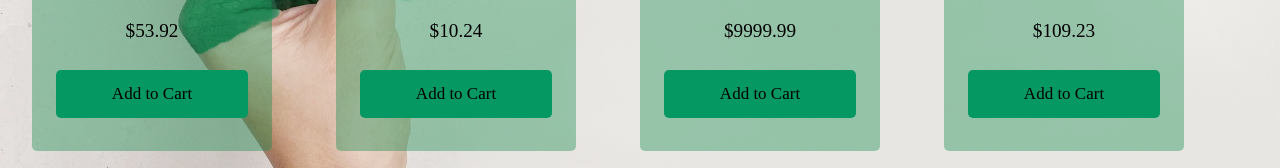
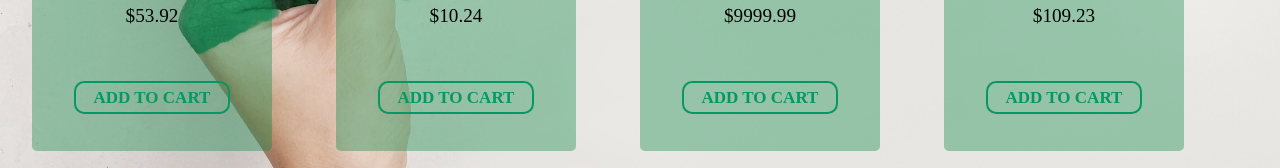
Before and after one commit to TechnoM4ncer/save-the-garden, a React (Create React App) app: page /Components/Store.jsx in a window 1280 px wide. Shown: the part 563-731 px from the top of the page. Built offline with nearby package versions, Linux system fonts and the light colour scheme; data requests are answered from the project's data file.

Commit message:
Style shop page

```diff
--- a/src/App.css
+++ b/src/App.css
@@ -19,6 +19,9 @@ time, mark, audio, video {
     background:transparent;
 }
 
+*::-webkit-scrollbar {
+  width: 0px;
+}
 
 .App {
   text-align: center;
@@ -73,7 +76,7 @@ Header.header {
   font-family: 'Times New Roman', serif;
   font-size: 24px;
   background-color: #0a8545;
-  position: sticky;
+  position:relative;
   top: 10;
   left: 10;
   filter: opacity(.7);
@@ -86,7 +89,7 @@ Header.header {
   border-radius:20px;
   align-items: center;
   justify-content: center;
-  width: 90%;
+  width: 90vw;
   height: 10vh;
 }
 .footer{
@@ -121,12 +124,35 @@ Header.header {
 }
 
 .add-to-cart {
-  background-color: #059862;
-  border: 0;
-  border-radius: 5px;
+  box-sizing: border-box;
+  -webkit-appearance: none;
+     -moz-appearance: none;
+          appearance: none;
+  background-color: transparent;
+  border: 2px solid #059862;
+  border-radius: 0.6em;
+  color: #059862;
+  cursor: pointer;
+  display: -webkit-box;
+  display: -webkit-flex;
+  display: -ms-flexbox;
+  display: flex;
+  -webkit-align-self: center;
+      -ms-flex-item-align: center;
+          align-self: center;
   font-size: 17px;
+  font-weight: 400;
+  line-height: 1;
+  margin: 20px;
   padding: 6px 18px;
-  width: 12rem;
-  height: 3rem;
+  text-decoration: none;
+  text-align: center;
+  text-transform: uppercase;
+  font-family: 'Times New Roman', sans-serif;
+  font-weight: 700;
   justify-self: center;
 }
+.add-to-cart:hover {
+  box-shadow: 0 0 5px 0 #ffffff inset, 0 0 5px 2px #ffffff;
+  height: 40%;
+}
```
